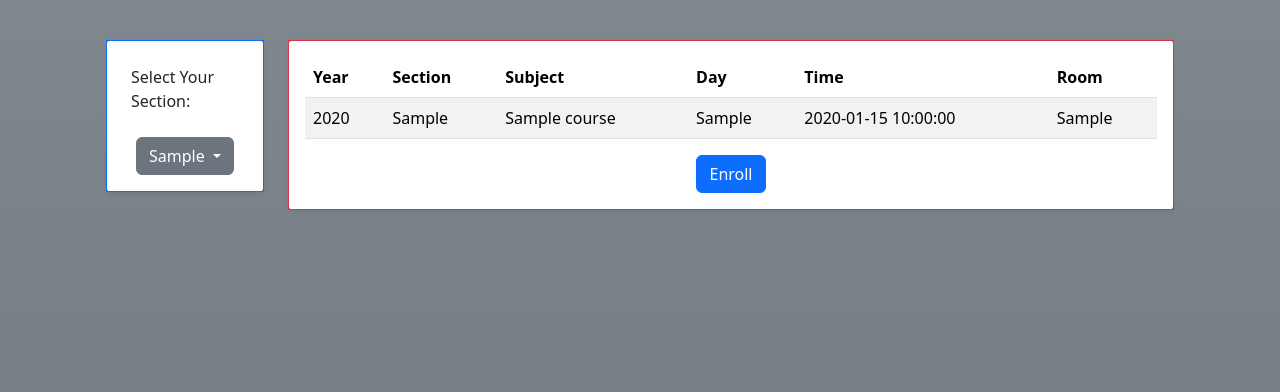
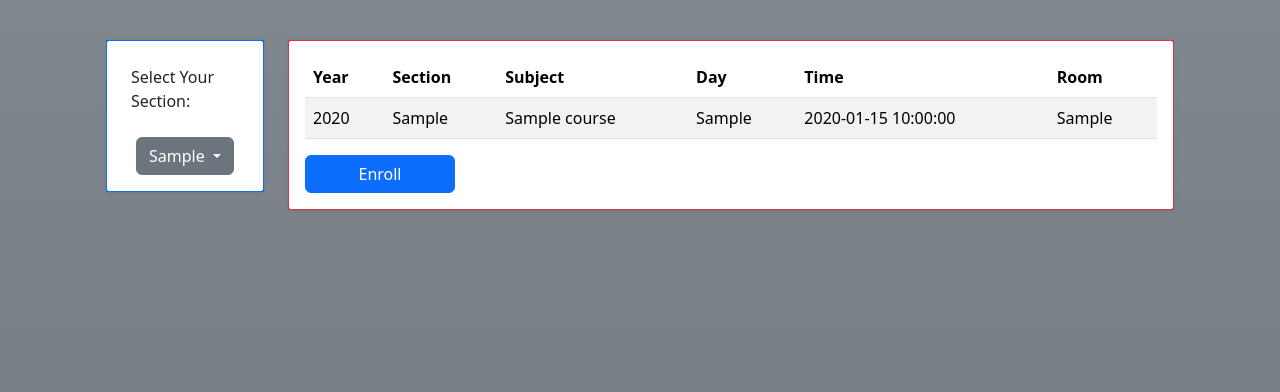
Before and after one commit to Maze711/Flask-College-Enrollment-Simply-System, a Flask app: template templates/enrollment_page.html in a window 1280 px wide. Shown: the part 56-448 px from the top of the page. Run offline with Flask 3, Linux system fonts and the light colour scheme; the template is opened without the code that fills it: most values are stand-ins (such as "Sample title", 1, 10 or a date in 2020).

Commit message:
Button adjustment

```diff
--- a/templates/enrollment_page.html
+++ b/templates/enrollment_page.html
@@ -72,12 +72,12 @@
             </tbody>
           </table>
           {% if courses %}
-          <div class="d-flex justify-content-center mt-3">
-            <form method="POST" action="/enroll_course">
-              <input type="hidden" name="section" value="{{ selected_section }}">
-              <button type="submit" class="btn btn-primary">Enroll</button>
-            </form>
-          </div>
+            <div class="d-flex justify-content-center mt-3"></div>
+              <form method="POST" action="/enroll_course">
+                <input type="hidden" name="section" value="{{ selected_section }}">
+                <button type="submit" class="btn btn-primary" style="width: 150px;">Enroll</button>
+              </form>
+            </div>
           {% endif %}
         </div>
       </div>
```
